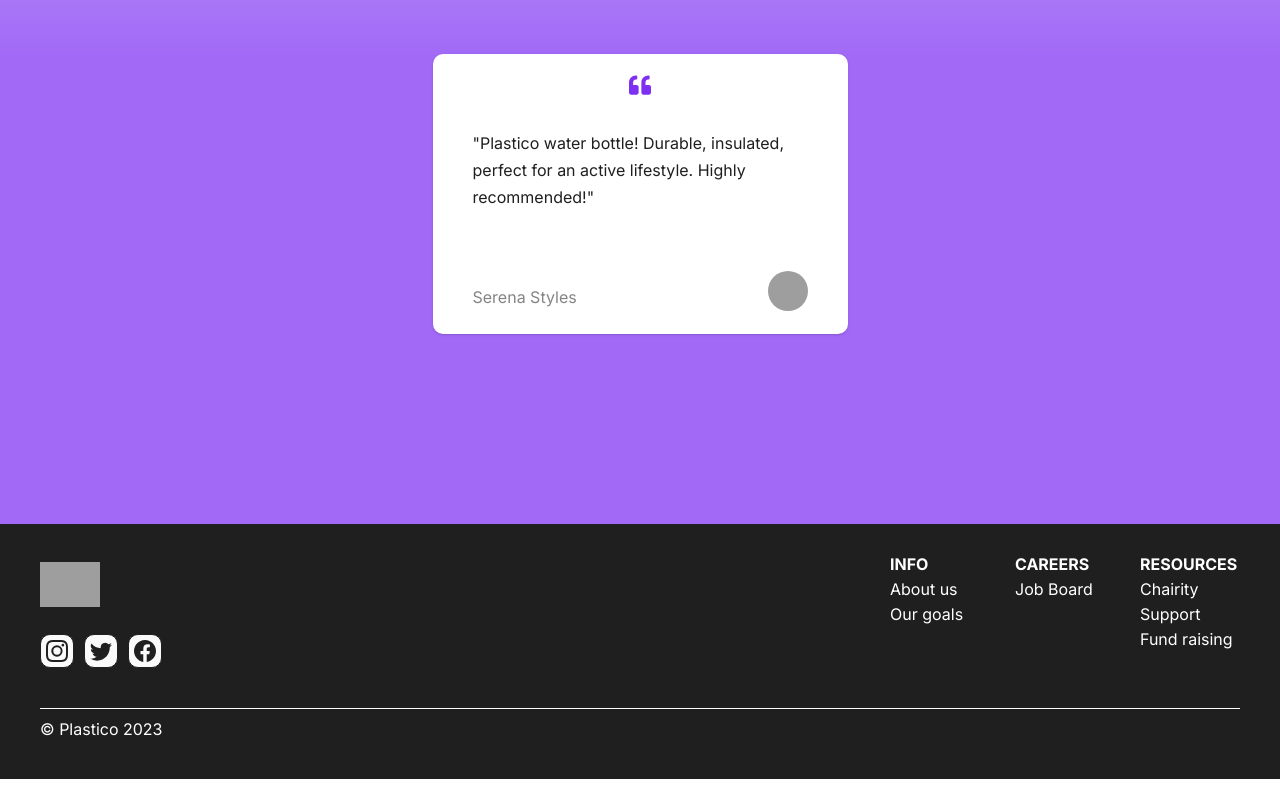
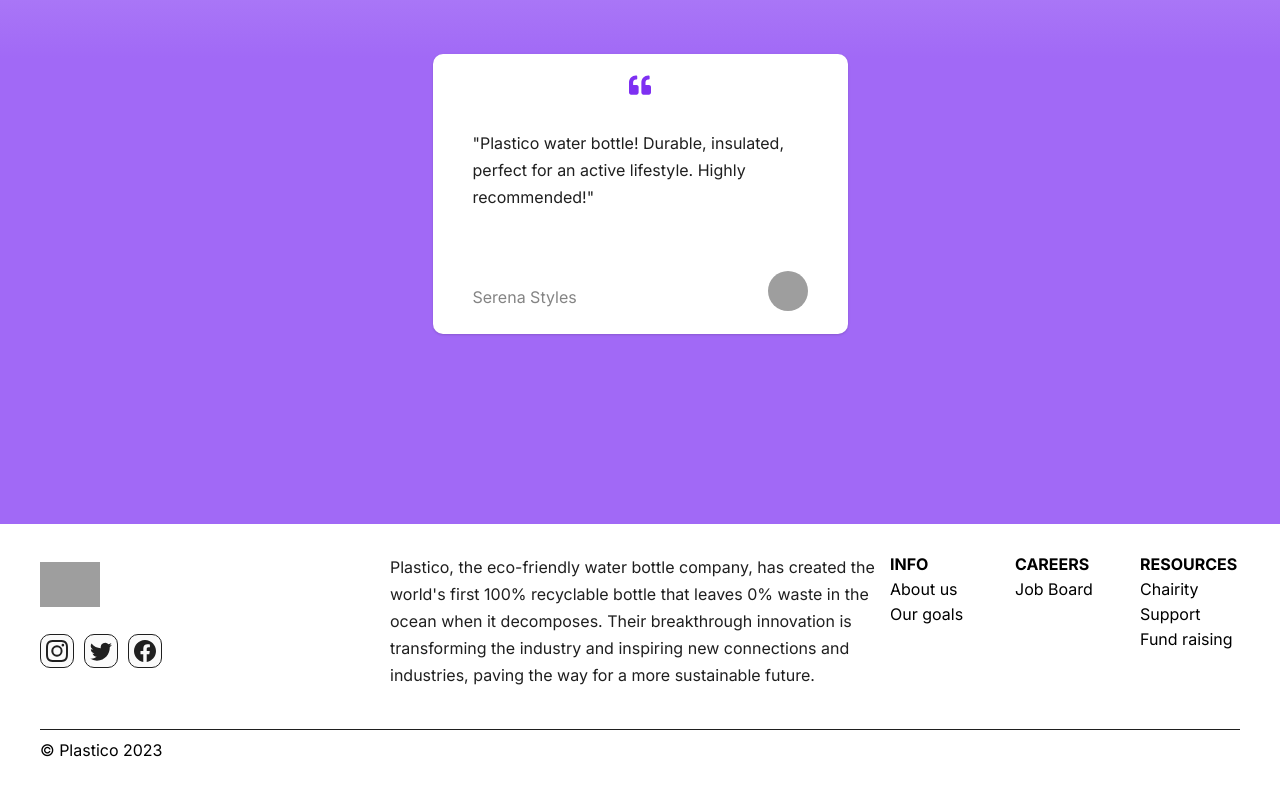
Before and after one commit to DenzelHooke/Plastico, a Next.js app: page / in a window 1280 px wide. Shown: the part 6495-7295 px from the top of the page. Before the commit the page ends 7274 px from the top, so only its background shows below. Built offline with nearby package versions, Linux system fonts and the light colour scheme; grey boxes are pictures that could not be loaded.

Commit message:
Updated css

```diff
--- a/src/app/styles/footer.module.scss
+++ b/src/app/styles/footer.module.scss
@@ -3,11 +3,10 @@
 #main {
   padding: 30px 40px;
 
-  background-color: $dark-black;
-  color: white;
-  p {
+  background-color: white;
+  color: $dark-black p {
     display: none;
-    color: white;
+    color: $dark-black;
   }
 }
 
@@ -35,7 +34,7 @@
 
 .copyright {
   margin-top: 40px;
-  border-top: 1px solid white;
+  border-top: 1px solid $dark-black;
   padding: 10px 0;
   text-align: left;
 }
```
